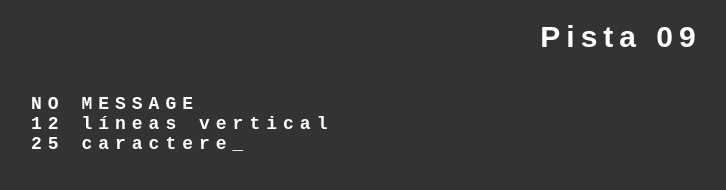
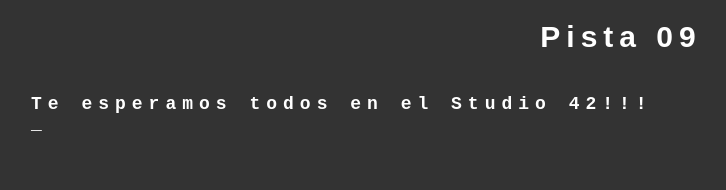
Before and after one commit to intein/intein.github.io, a plain HTML site: page 0902.html in a window 1280 px wide. Shown: the whole page, without its empty margins (19-745 px from the left). Drawn offline with Linux system fonts and the light colour scheme.

Commit message:
Actualizar 0902.html

```diff
--- a/0902.html
+++ b/0902.html
@@ -33,9 +33,7 @@
 <script>
   // set up text to print, each item in array is new line
   var aText = new Array(
-    "NO MESSAGE",
-    "12 líneas vertical",
-    "25 caracteres horizontal",
+    "Te esperamos todos en el Studio 42!!!",
     ""
   );
   var iSpeed = 100; // time delay of print out
```
